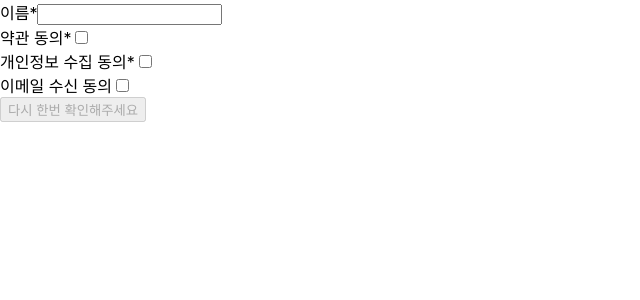
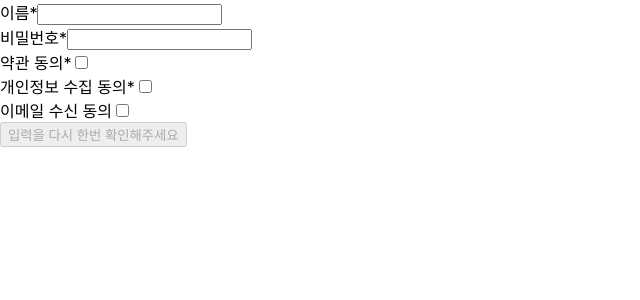
Before and after one commit to humonnom/react-practice-form, a React (Vite) app: page /join in a window 1280 px wide. Shown: the top 300 px of the page, without its empty margins (0-640 px from the left). Built offline with nearby package versions, Linux system fonts and the light colour scheme.

Commit message:
Bug fix using keys which are constantly changing in useInputs hook

```diff
--- a/src/components/Checks.tsx
+++ b/src/components/Checks.tsx
@@ -1,7 +1,7 @@
 //TODO: checks를 렌더링 하는 컴포넌트
 
 function Checks(props: any) {
-  return <div></div>;
+  return <div>{props.inside}</div>;
 }
 
 export default Checks;
--- a/src/components/StateMessage.tsx
+++ b/src/components/StateMessage.tsx
@@ -7,9 +7,6 @@ const StateMessage = ({ type, value, update }: any) => {
   };
 
   const stateMessage = "상태 메세지";
-  console.log(stateMessage);
-  // should update data & state
-
   return (
     <>
       <p>{""}</p>
--- a/src/hooks/useChecks.tsx
+++ b/src/hooks/useChecks.tsx
@@ -1,4 +1,5 @@
 import React, { useCallback, useMemo, useReducer } from "react";
+import Checks from "../components/Checks";
 import { isNotOK, reducer } from "../utils/util";
 type UseChecksResult = [{}, boolean, () => JSX.Element];
 
@@ -41,7 +42,7 @@ function useChecks({ initialChecks }: any): UseChecksResult {
         </div>
       );
     }
-    return <>{checkComps}</>;
+    return <Checks inside={checkComps} />;
   }, [checks, setChecks]);
 
   return [checks, isAllChecked, renderChecks];
--- a/src/hooks/useInputs.tsx
+++ b/src/hooks/useInputs.tsx
@@ -25,13 +25,12 @@ function useInputs({ initialInputs }: any): UseChecksResult {
   }, [inputs]);
 
   const renderInputs = useCallback(() => {
-    console.log("rerender");
     let inputComps = [];
     for (const key in inputs) {
       const { id, label, required, value } = inputs[key];
       const labelWithAster = label + (required ? "*" : "");
       inputComps.push(
-        <div key={Math.random()}>
+        <div>
           <>{labelWithAster}</>
           <input
             type="text"
--- a/src/pages/JoinPage.tsx
+++ b/src/pages/JoinPage.tsx
@@ -1,4 +1,4 @@
-import { useEffect, useMemo } from "react";
+import { useMemo } from "react";
 import { useNavigate } from "react-router-dom";
 import useChecks from "../hooks/useChecks";
 import useInputs from "../hooks/useInputs";
@@ -13,6 +13,14 @@ const JoinPage = () => {
         id: "name",
         type: "text",
         label: "이름",
+        value: "",
+        required: true,
+        validate: validateName,
+      },
+      password: {
+        id: "password",
+        type: "password",
+        label: "비밀번호",
         value: "",
         required: true,
         validate: validateName,
@@ -58,12 +66,8 @@ const JoinPage = () => {
 
   const submitButtonMessege = useMemo(() => {
     if (submittable) return "최종 제출하기";
-    else return "다시 한번 확인해주세요";
+    else return "입력을 다시 한번 확인해주세요";
   }, [submittable]);
-
-  useEffect(() => {
-    console.log(inputs);
-  }, [inputs]);
 
   return (
     <>
```
